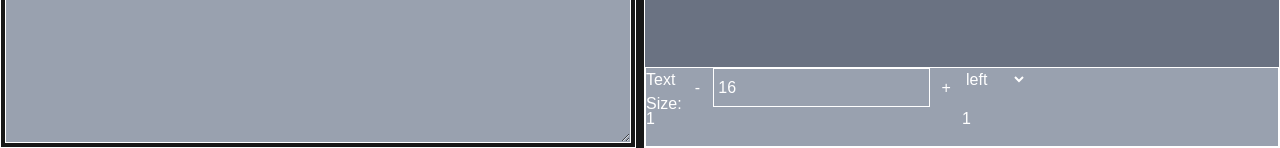
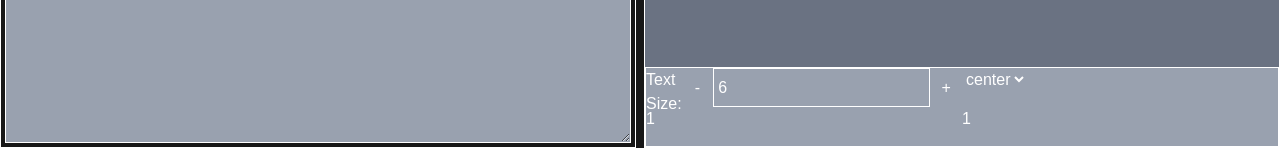
Before and after one commit to akael888/propre-sim, a Next.js app: page /editor in a window 1280 px wide. Shown: the part 652-800 px from the top of the page. Built offline with nearby package versions, Linux system fonts and the light colour scheme.

Commit message:
feat : Change Default Text Attribute

```diff
--- a/src/app/ui/editor/sections/display-area-section.tsx
+++ b/src/app/ui/editor/sections/display-area-section.tsx
@@ -13,9 +13,9 @@ const DisplayAreaSection: React.FC<DisplayAreaSectionProps> = ({
 }) => {
   const [displayedTextAttribute, setDisplayedTextAttribute] =
     useState<TextAttribute>({
-      textSize: 16,
+      textSize: 6,
       textFont: "string",
-      textAlign: "left",
+      textAlign: "center",
     });
 
   // const handleTextSizeChanges = (textSizeNumvber: number) => {
```
